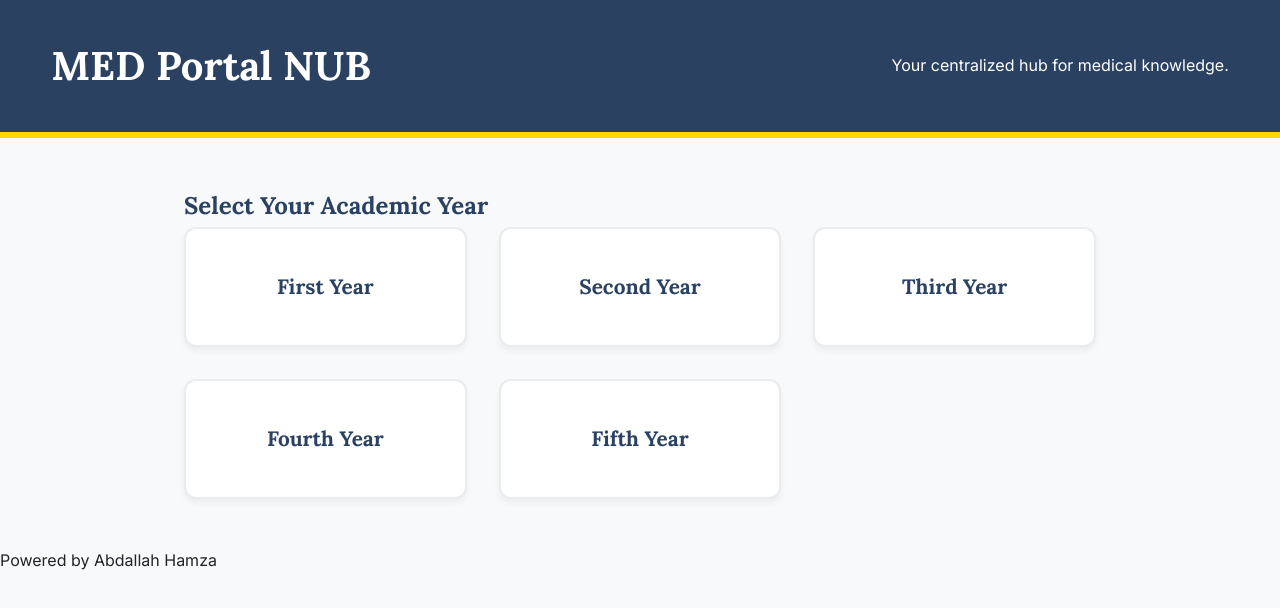
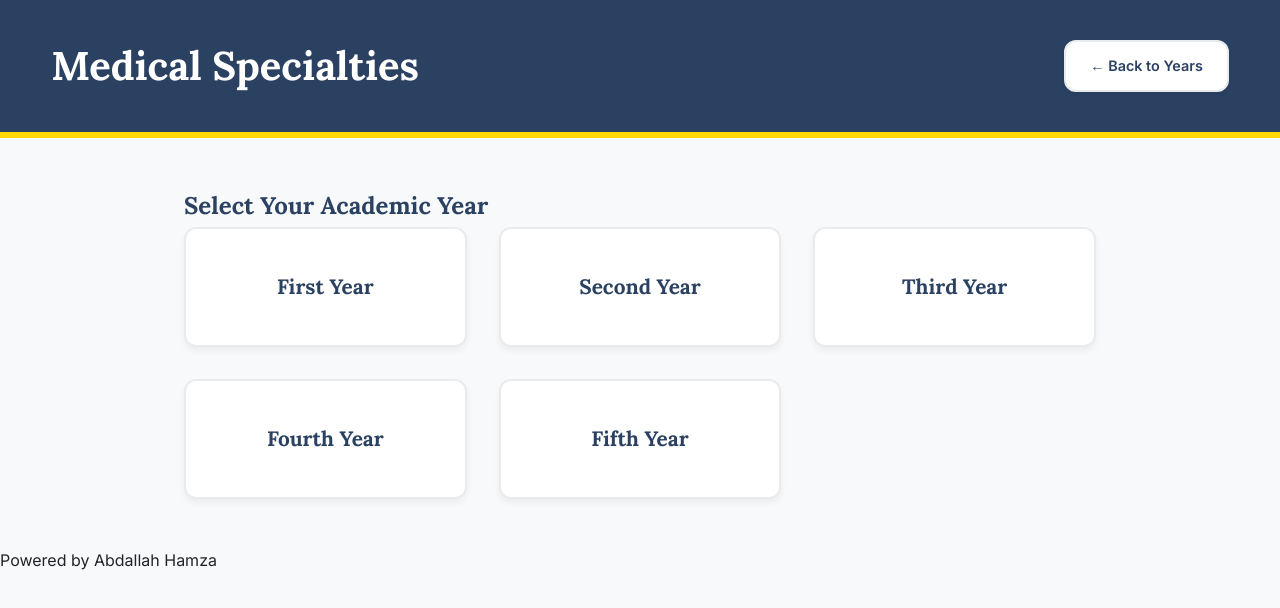
Before and after one commit to abdallah-7amza/NUB-Med, a website: page index.html in a window 1280 px wide. Drawn offline with Linux system fonts and the light colour scheme.

Commit message:
Update index.html

```diff
--- a/index.html
+++ b/index.html
@@ -13,9 +13,11 @@
 <body>
     <div id="index-view" class="view active">
         <header class="main-header">
-            <h1>MED Portal NUB</h1>
-            <p>Your centralized hub for medical knowledge.</p>
-        </header>
+    <div class="header-content">
+        <h1 id="page-title">Medical Specialties</h1>
+        </div>
+    <a href="index.html" class="btn btn-secondary">&larr; Back to Years</a>
+</header>
         <main class="container">
             <h2>Select Your Academic Year</h2>
             <div id="years-container" class="grid-container">
```
